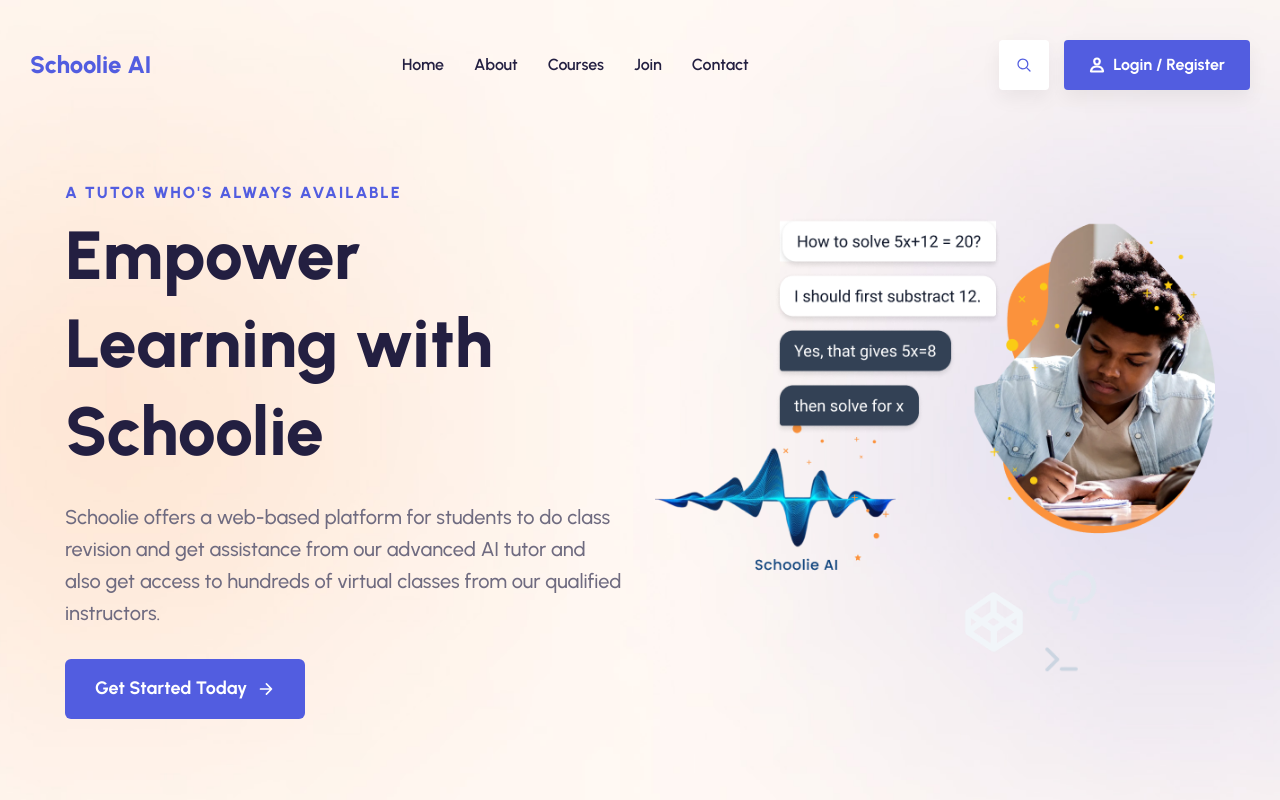
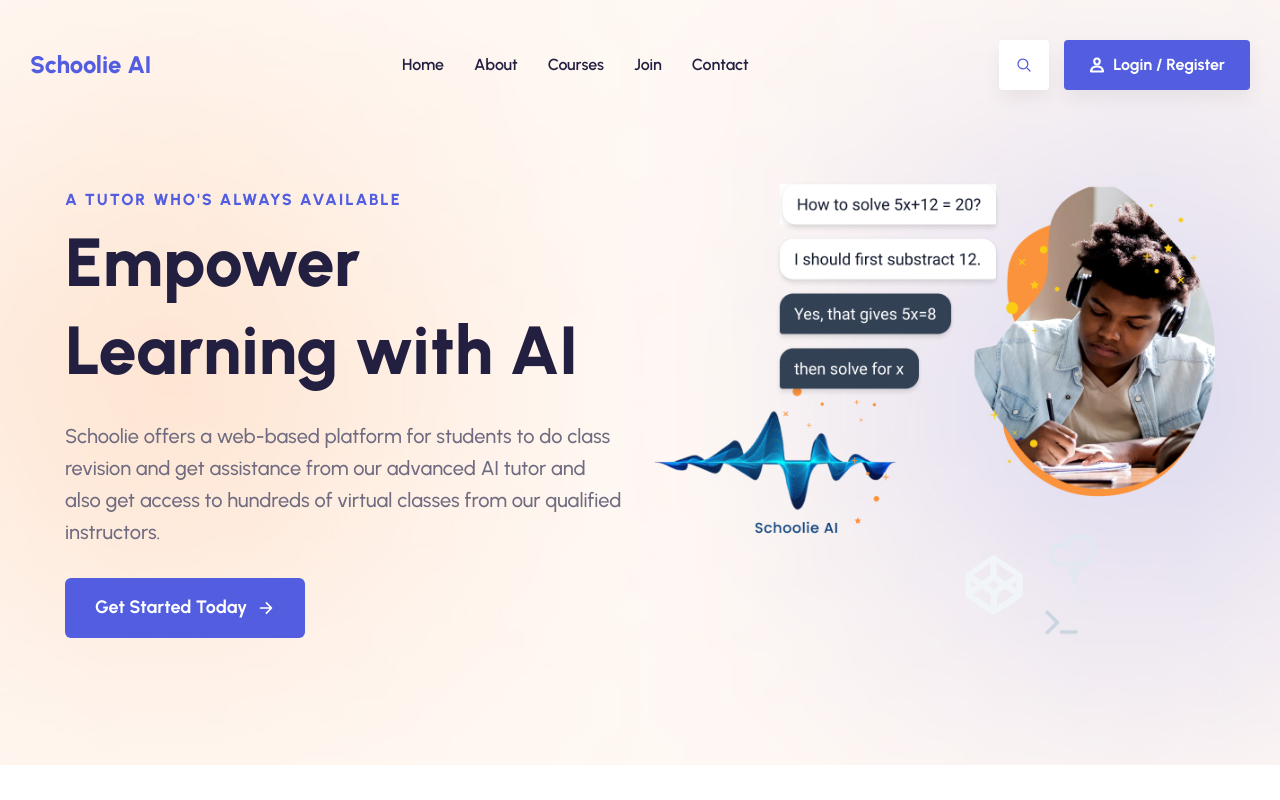
Before and after one commit to Gabiro3/schoolie-ai, a plain HTML site: page index.html in a window 1280 px wide. Shown: the top 800 px of the page. Drawn offline with nearby package versions, Linux system fonts and the light colour scheme.

```diff
--- a/index.html
+++ b/index.html
@@ -149,7 +149,7 @@
 
             <p class="section-subtitle">A Tutor who's always available</p>
 
-            <h2 class="h1 hero-title">Empower Learning with Schoolie</h2>
+            <h2 class="h1 hero-title">Empower Learning with AI</h2>
 
             <p class="hero-text">
               Schoolie offers a web-based platform for students to do class revision and get assistance from our advanced AI tutor and
```
